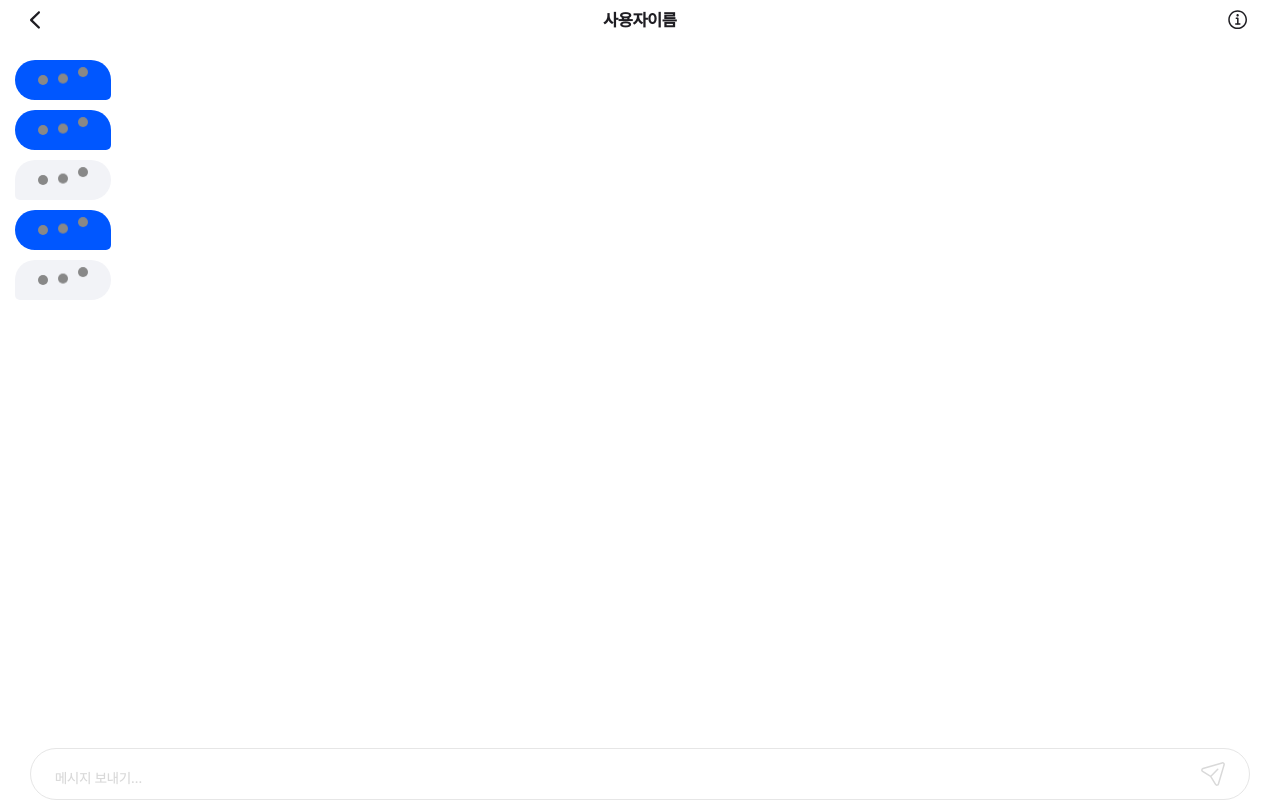
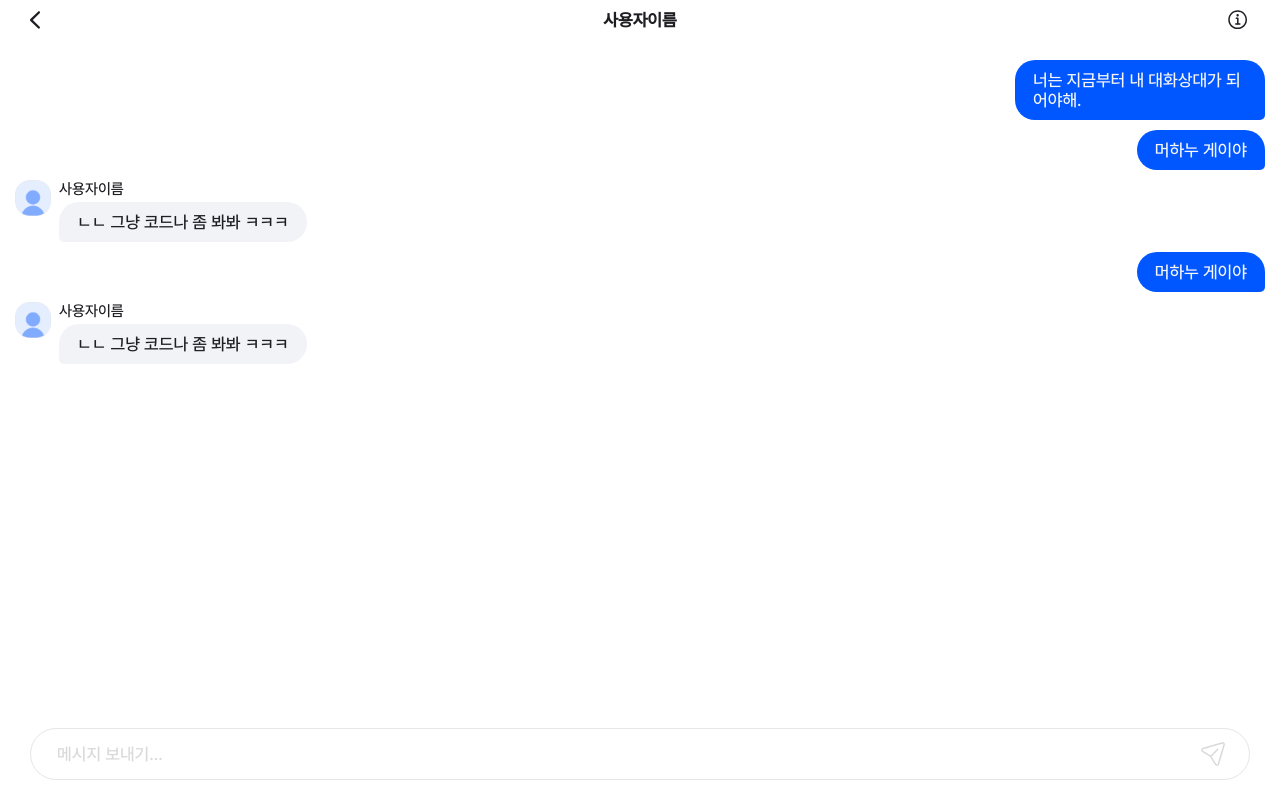
Before and after one commit to Legend-Situation/Mimic_Front, a React (Create React App) app: page /chatting/1 in a window 1280 px wide. Built offline with nearby package versions, Linux system fonts and the light colour scheme.

Commit message:
add :: chatting창 퍼블리싱

```diff
--- a/src/components/Message/index.tsx
+++ b/src/components/Message/index.tsx
@@ -4,6 +4,7 @@ import React from 'react';
 // 파일
 import * as _ from './style';
 import Loading from 'components/Loading';
+import Profile from 'assets/image/Profile.png';
 
 interface MessageProps {
   role: string;
@@ -13,9 +14,15 @@ interface MessageProps {
 
 const Message = ({ role, message: msg, isLoading }: MessageProps) => {
   return (
-    <div>
-      <_.Message_Box role={role}>{isLoading ? <Loading /> : msg}</_.Message_Box>
-    </div>
+    <_.Message_Layout role={role}>
+      {role == 'assistant' ? <_.Message_Image src={Profile} /> : ''}
+      <_.Message_Right>
+        {role == 'assistant' ? <_.Message_Name>사용자이름</_.Message_Name> : ''}
+        <_.Message_Box role={role}>
+          {isLoading ? <Loading /> : msg}
+        </_.Message_Box>
+      </_.Message_Right>
+    </_.Message_Layout>
   );
 };
 
--- a/src/components/Message/style.ts
+++ b/src/components/Message/style.ts
@@ -1,20 +1,44 @@
 import { theme } from 'lib/utils/style/theme';
 import styled from 'styled-components';
 
+export const Message_Layout = styled.div<{ role?: string }>`
+  display: flex;
+  gap: 8px;
+  align-self: ${(props) =>
+    props.role == 'assistant' ? 'self-start' : 'self-end'};
+`;
+
+export const Message_Image = styled.img`
+  width: 36px;
+  height: 36px;
+  border-radius: 10px;
+`;
+
+export const Message_Right = styled.div`
+  display: flex;
+  flex-direction: column;
+  gap: 4px;
+`;
+
+export const Message_Name = styled.p`
+  color: ${theme.gray.black};
+  font-size: 15px;
+  font-weight: 400;
+`;
+
 export const Message_Box = styled.div<{ role?: string }>`
+  display: flex;
   width: max-content;
   max-width: 250px;
   padding: 10px 18px;
-  font-size: 16px;
+  color: ${theme.gray.black};
+  font-size: 17px;
   font-weight: 400;
-  display: flex;
-  align-self: ${(props) =>
-    props.role == 'assistant' ? 'self-start' : 'self-end'};
   border-radius: 20px 20px
     ${(props) => (props.role == 'assistant' ? '20px 5px' : '5px 20px')};
   background-color: ${(props) =>
     props.role == 'assistant' ? '#f2f3f7' : theme.primary[6]};
   color: ${(props) =>
-    props.role == 'assistant' ? theme.gray.black : theme.gray.white};
+    props.role == 'assistant' ? theme.gray.black : theme.gray[50]};
   margin-bottom: 10px;
 `;
--- a/src/pages/Chatting/index.tsx
+++ b/src/pages/Chatting/index.tsx
@@ -8,7 +8,7 @@ import chatLog from 'data/chatLog';
 
 const Chatting = () => {
   const [message, setMessage] = useState<string>('');
-  const [isLoading, setIsLoading] = useState<boolean>(true);
+  const [isLoading, setIsLoading] = useState<boolean>(false);
   const messageEndRef = useRef<HTMLDivElement | null>(null);
   const textareaRef = useRef<HTMLTextAreaElement | null>(null);
 
@@ -59,7 +59,7 @@ const Chatting = () => {
             value={message}
             placeholder="메시지 보내기..."
             rows={1}
-            maxLength={100}
+            maxLength={150}
             ref={textareaRef}
             onChange={(e) => resizeHeight(textareaRef, e)}
             onKeyDown={(e) => {
--- a/src/pages/Chatting/style.ts
+++ b/src/pages/Chatting/style.ts
@@ -6,6 +6,7 @@ export const Chatting_Layout = styled.div`
   height: 100vh;
   display: flex;
   flex-direction: column;
+  padding-bottom: 20px;
 `;
 
 export const Chatting_Content = styled.div`
@@ -45,20 +46,21 @@ export const Chatting_Typing_Box = styled.div`
   align-items: end;
   border-radius: 50px;
   border: 1px solid ${theme.gray[100]};
-  padding: 13px 24px 13px 24px;
+  padding: 13px 24px;
 `;
 
 export const Chatting_Textarea = styled.textarea`
   width: 86%;
   height: auto;
   max-height: 100px;
+  padding: 2px;
   border: none;
   outline: none;
   color: ${theme.gray.black};
   &::placeholder {
     color: ${theme.gray[200]};
   }
-  font-size: 14px;
+  font-size: 17px;
   font-weight: 400;
   resize: none;
   overflow-y: auto;
```
